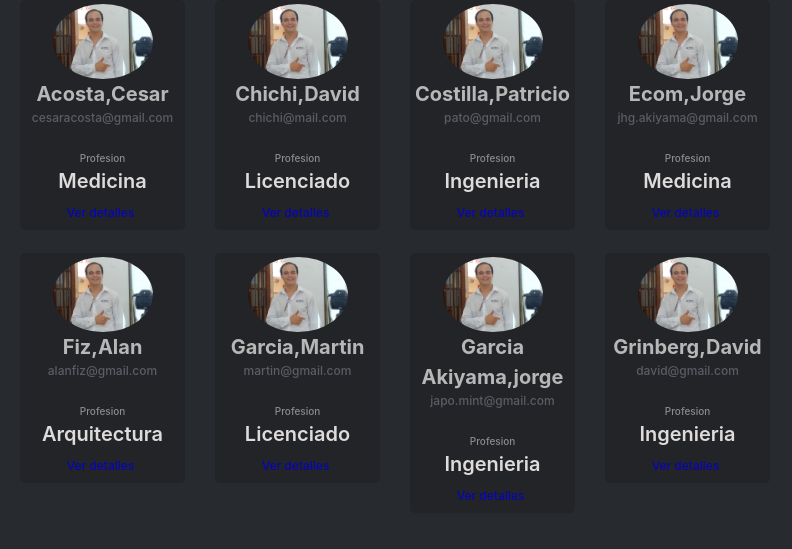
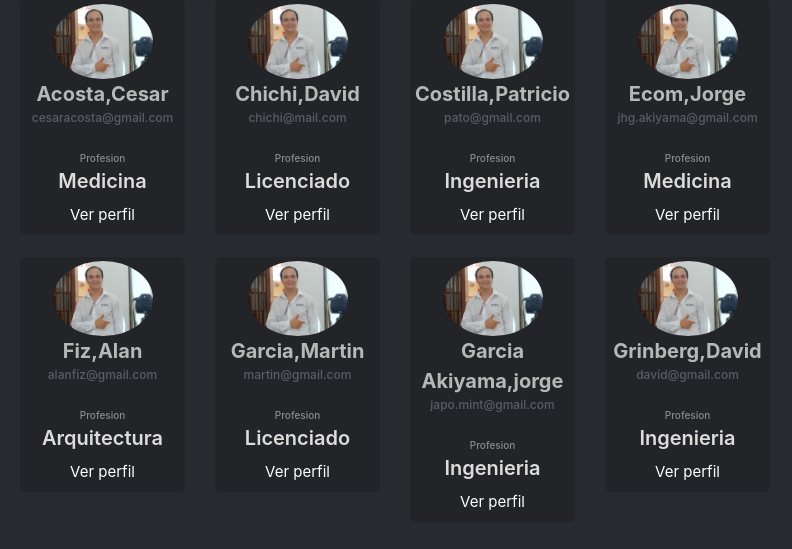
Before and after one commit to rodricerdan09/professionApp-BE, a Django app: page /profesionales/ in a window 1280 px wide. Shown: the part 163-712 px from the top of the page, without its empty margins (245-1037 px from the left). Run offline with Django 3.2, Linux system fonts and the light colour scheme; data comes from the database, SQL or seed files in the repository; some libraries are stand-ins or nearby versions.

Commit message:
agrego boton para ver perfil de un profesional

```diff
--- a/accounts/templates/accounts/profesional_list.html
+++ b/accounts/templates/accounts/profesional_list.html
@@ -22,7 +22,10 @@
                             <p class="mail">{{profesional.usuario.email}}</p>
                         </div>
                         <div class="text-center"> <span class="total d-block pt-2">Profesion</span> <span class="money">{{profesional.profesion | title}}</span> </div>
-                        <div class="text-center align-items-center d-flex justify-content-center pt-2 pb-2"><span class="details">Ver detalles</span><i class="mdi mdi-arrow-right right pl-1"></i></div>
+                        <div class="text-center align-items-center d-flex justify-content-center pt-2 pb-2">
+<!--                            <span class="details">Ver detalles</span><i class="mdi mdi-arrow-right right pl-1"></i>-->
+                            <a href="{% url 'profesional-detail' profesional.id  %}">Ver perfil</a>
+                        </div>
                     </div>
                 </div>
                 <br>
@@ -34,7 +37,7 @@
 </div>
 
 {%else%}
-    <center><h2><li>No existen Profesionales</h2></center></li>
+    <center><h2>No existen Profesionales</h2></center>
 {% endif %}
 
 {% endblock %}
```
